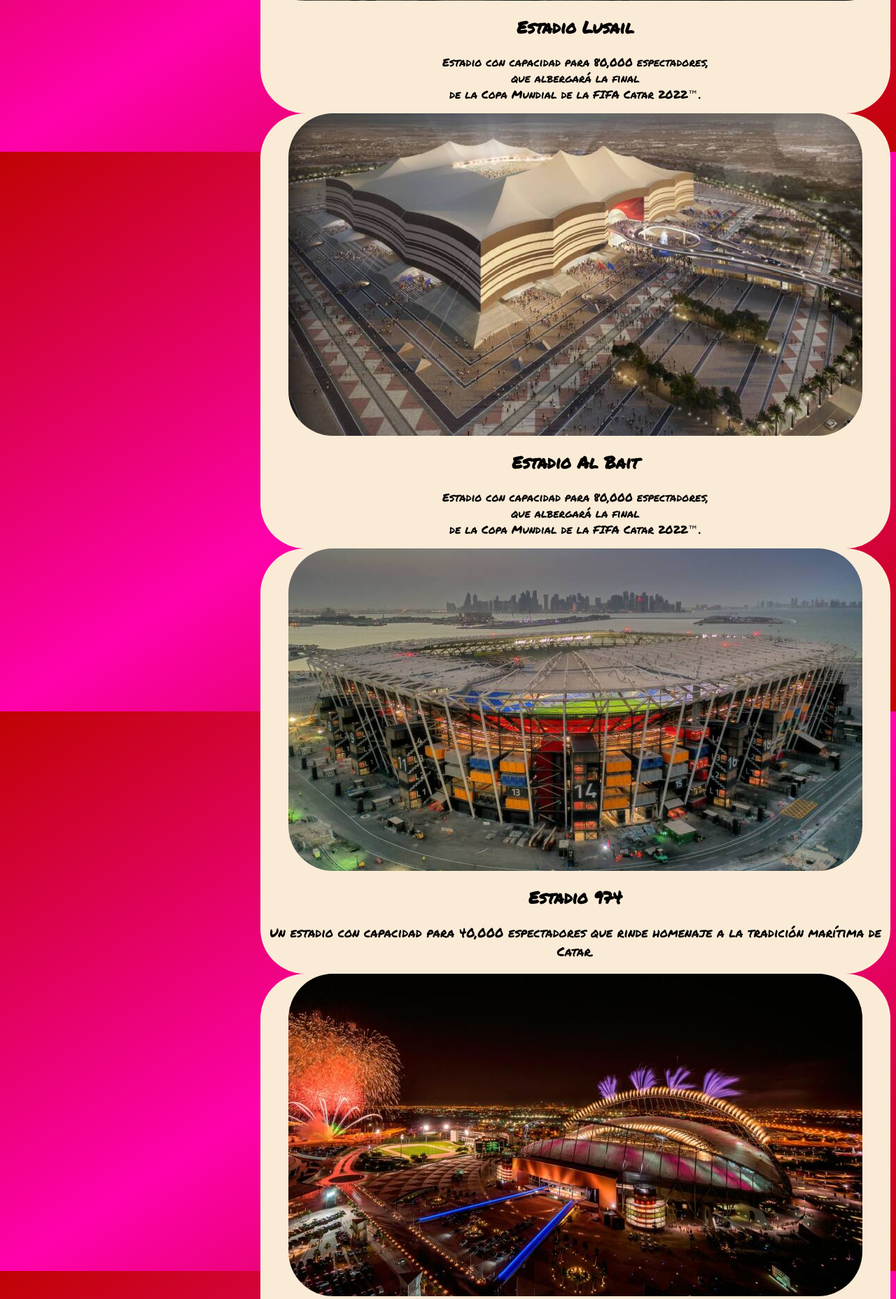
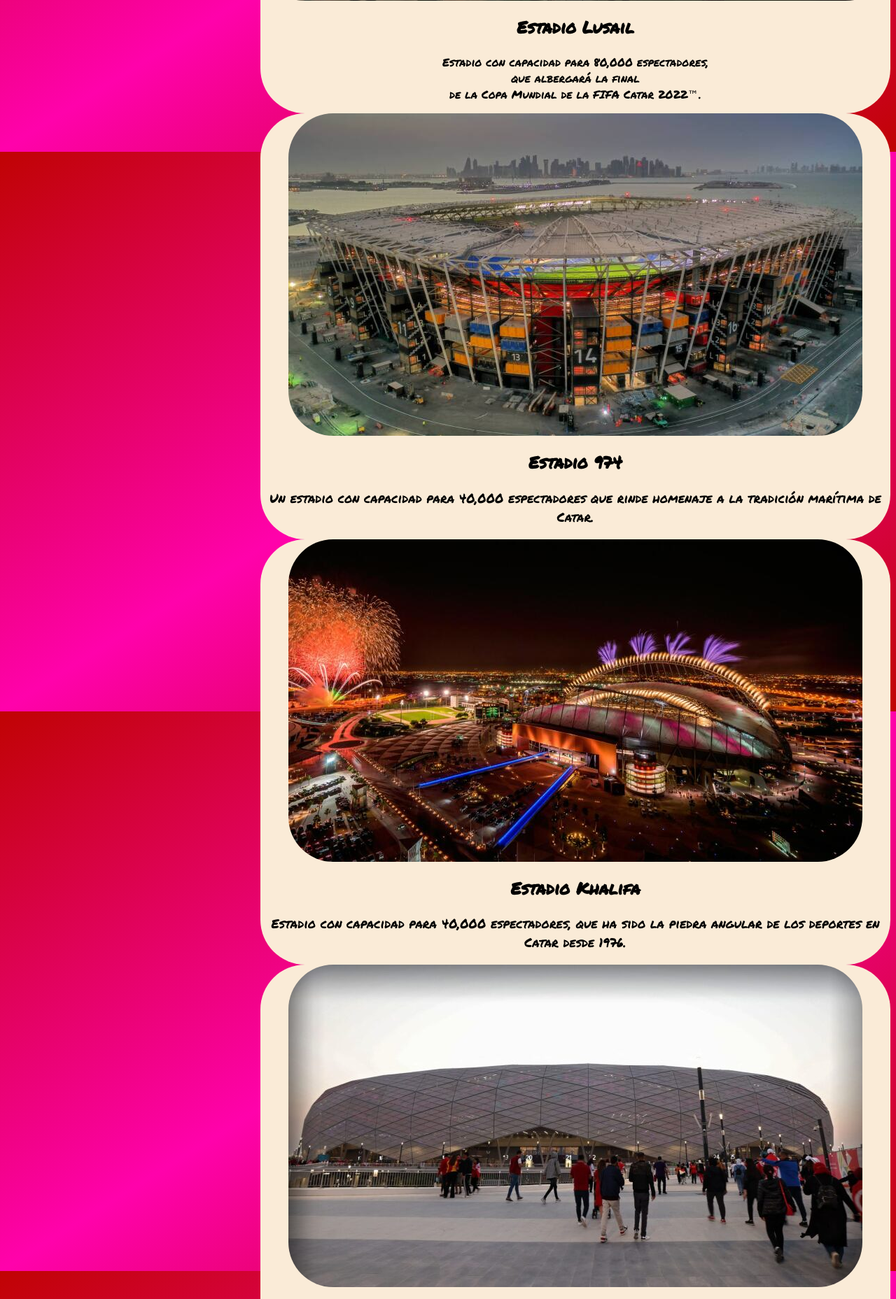
Before and after one commit to FeduuML/qatarclic, a PHP site: page /qatarclic/main/sobreqatar/Estadios/Estadios.php in a window 1280 px wide. Shown: the part 583-2440 px from the top of the page at 70% size. Run offline with PHP 8.4, Linux system fonts and the light colour scheme.

Commit message:
Transiciones

```diff
--- a/main/sobreqatar/Estadios/Estadios.php
+++ b/main/sobreqatar/Estadios/Estadios.php
@@ -104,7 +104,6 @@ navegador-->
                 <div class="slider-section">
                     <img id=photo src="qatar-fotos/lusail_estadio.jpg" alt="" class="slider-img">
                 </div>
-
         </div>
             <div class="slider-btn slider-btn-right" id="btn-right">&#62</div>
             <div class="slider-btn slider-btn-left" id="btn-left">&#60</div>
@@ -113,11 +112,24 @@ navegador-->
         </div>
 
 
-        <div class="caja" id="right">
-            <img id=photo src="qatar-fotos/al_bait_estadio.jpg">
+        <!--<div class="caja">
+        <div class="caja-slider" id="slider">
+
+            <div class="slider-section">
+                <img id=photo src="qatar-fotos/lusail_estadio2.jpg" alt="" class="slider-img">
+            </div>
+            <div class="slider-section">
+                <img id=photo src="qatar-fotos/lusail_estadio3.jpg" alt="" class="slider-img">
+            </div>
+            <div class="slider-section">
+                <img id=photo src="qatar-fotos/lusail_estadio.jpg" alt="" class="slider-img">
+            </div>
+            </div>
+            <div class="slider-btn slider-btn-right" id="btn-right">&#62</div>
+            <div class="slider-btn slider-btn-left" id="btn-left">&#60</div>
             <h2>Estadio Al Bait</h2>
             <p> Estadio con capacidad para 80,000 espectadores,<br> que albergará la final <br>de la Copa Mundial de la FIFA Catar 2022™.</p>
-        </div>
+        </div>-->
 
     </div>
 
```
Also changed, not shown: main/sobreqatar/Estadios/qatar-fotos/Gradas estadio Al Bayt.webp (added), main/sobreqatar/Estadios/qatar-fotos/al_bait_estadio2.jpg (added), main/sobreqatar/Estadios/qatar-fotos/al_bait_estadio3.jpg (added).
